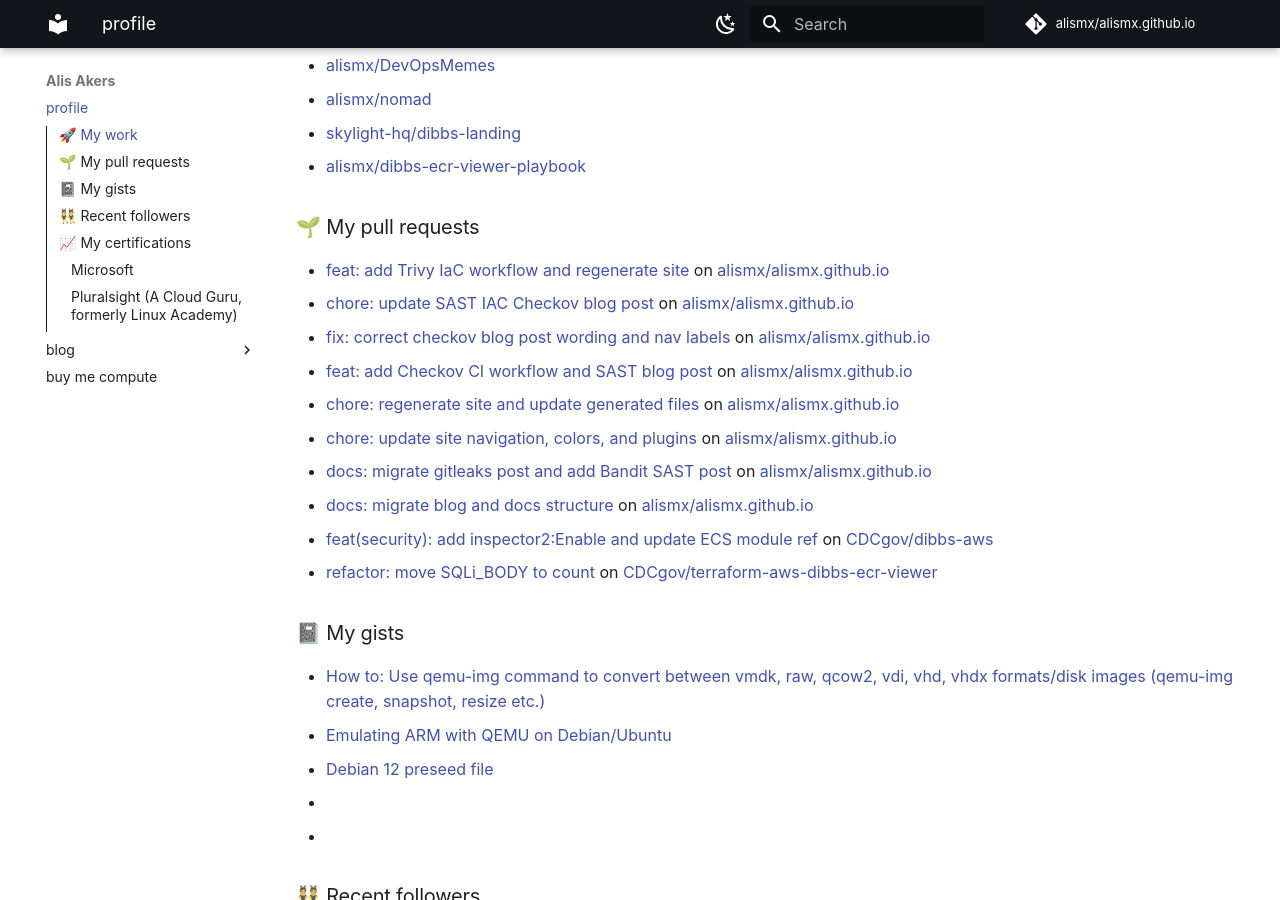
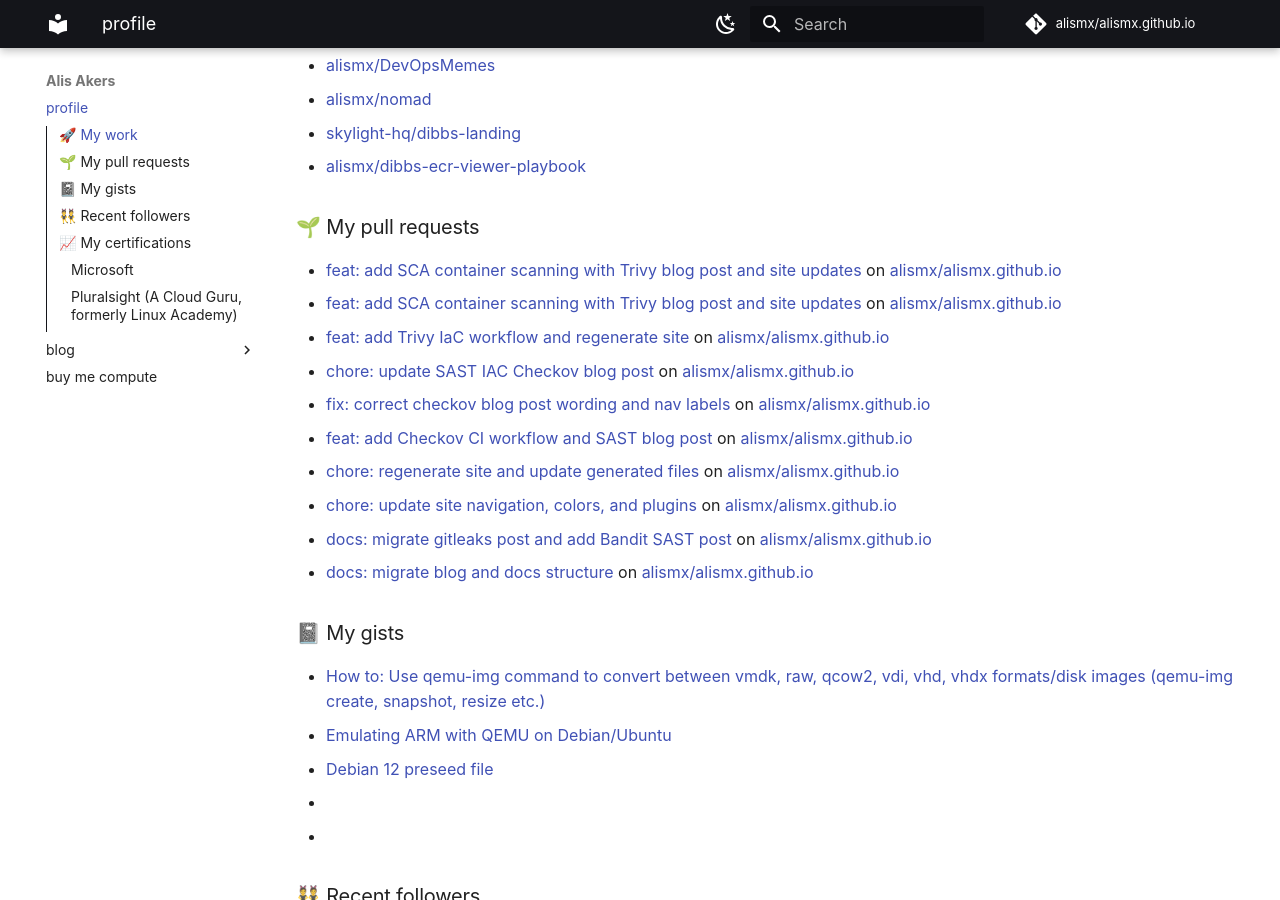
Before and after one commit to alismx/alismx.github.io, an MkDocs documentation site: the page built from docs/index.md, in a window 1280 px wide and 900 px high, scrolled down 862 px. Built offline with MkDocs 1.6.1 and Material for MkDocs 9.7.7, drawn with Linux system fonts in a browser that asks for light colours; plug-ins that fetch from the network failed and are left out; comment, search, counter and statistics services are not loaded.

Commit message:
Update generated files

```diff
--- a/docs/index.md
+++ b/docs/index.md
@@ -28,6 +28,8 @@ I'm Alis, a DevOps engineer passionate about open-source, cloud-native technolog
 
 ### 🌱 My pull requests
 
+- [feat: add SCA container scanning with Trivy blog post and site updates](https://github.com/alismx/alismx.github.io/pull/23) on [alismx/alismx.github.io](https://github.com/alismx/alismx.github.io)
+- [feat: add SCA container scanning with Trivy blog post and site updates](https://github.com/alismx/alismx.github.io/pull/22) on [alismx/alismx.github.io](https://github.com/alismx/alismx.github.io)
 - [feat: add Trivy IaC workflow and regenerate site](https://github.com/alismx/alismx.github.io/pull/19) on [alismx/alismx.github.io](https://github.com/alismx/alismx.github.io)
 - [chore: update SAST IAC Checkov blog post](https://github.com/alismx/alismx.github.io/pull/18) on [alismx/alismx.github.io](https://github.com/alismx/alismx.github.io)
 - [fix: correct checkov blog post wording and nav labels](https://github.com/alismx/alismx.github.io/pull/17) on [alismx/alismx.github.io](https://github.com/alismx/alismx.github.io)
@@ -36,8 +38,6 @@ I'm Alis, a DevOps engineer passionate about open-source, cloud-native technolog
 - [chore: update site navigation, colors, and plugins](https://github.com/alismx/alismx.github.io/pull/14) on [alismx/alismx.github.io](https://github.com/alismx/alismx.github.io)
 - [docs: migrate gitleaks post and add Bandit SAST post](https://github.com/alismx/alismx.github.io/pull/13) on [alismx/alismx.github.io](https://github.com/alismx/alismx.github.io)
 - [docs: migrate blog and docs structure](https://github.com/alismx/alismx.github.io/pull/12) on [alismx/alismx.github.io](https://github.com/alismx/alismx.github.io)
-- [feat(security): add inspector2:Enable and update ECS module ref](https://github.com/CDCgov/dibbs-aws/pull/97) on [CDCgov/dibbs-aws](https://github.com/CDCgov/dibbs-aws)
-- [refactor: move SQLi_BODY to count](https://github.com/CDCgov/terraform-aws-dibbs-ecr-viewer/pull/56) on [CDCgov/terraform-aws-dibbs-ecr-viewer](https://github.com/CDCgov/terraform-aws-dibbs-ecr-viewer)
 
 ### 📓 My gists
 
```
